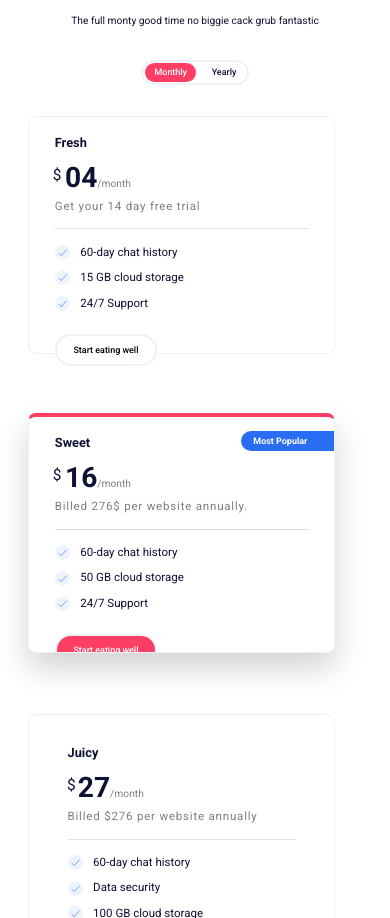
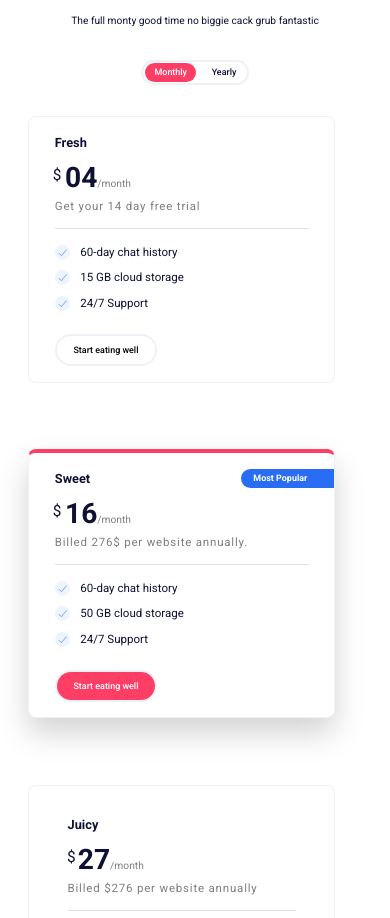
Before and after one commit to djatouasmaa/project-HTML-CSS, a plain HTML site: page index.html in a window 390 px wide. Shown: the part 5415-6333 px from the top of the page. Drawn offline with nearby package versions, Linux system fonts and the light colour scheme.

Commit message:
Update media_qeury.css

```diff
--- a/css/media_qeury.css
+++ b/css/media_qeury.css
@@ -217,6 +217,11 @@
     right: -8%;
   }
 
+  .pricing-plan-second,
+  .pricing-plan-first {
+    padding-bottom: 9.6rem;
+  }
+
   /** section pricing  testimonial**/
   .testimonial-content {
     flex-direction: column;
```
